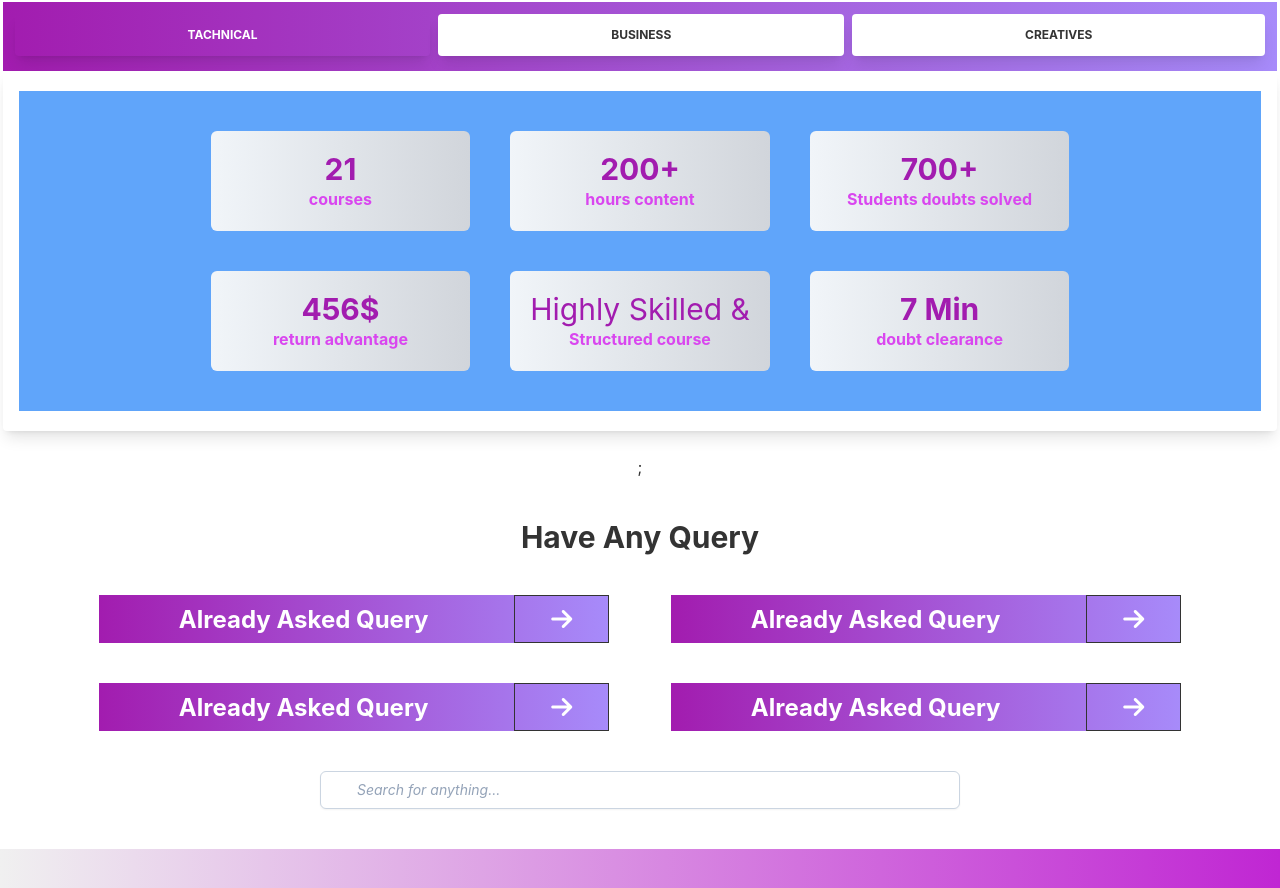
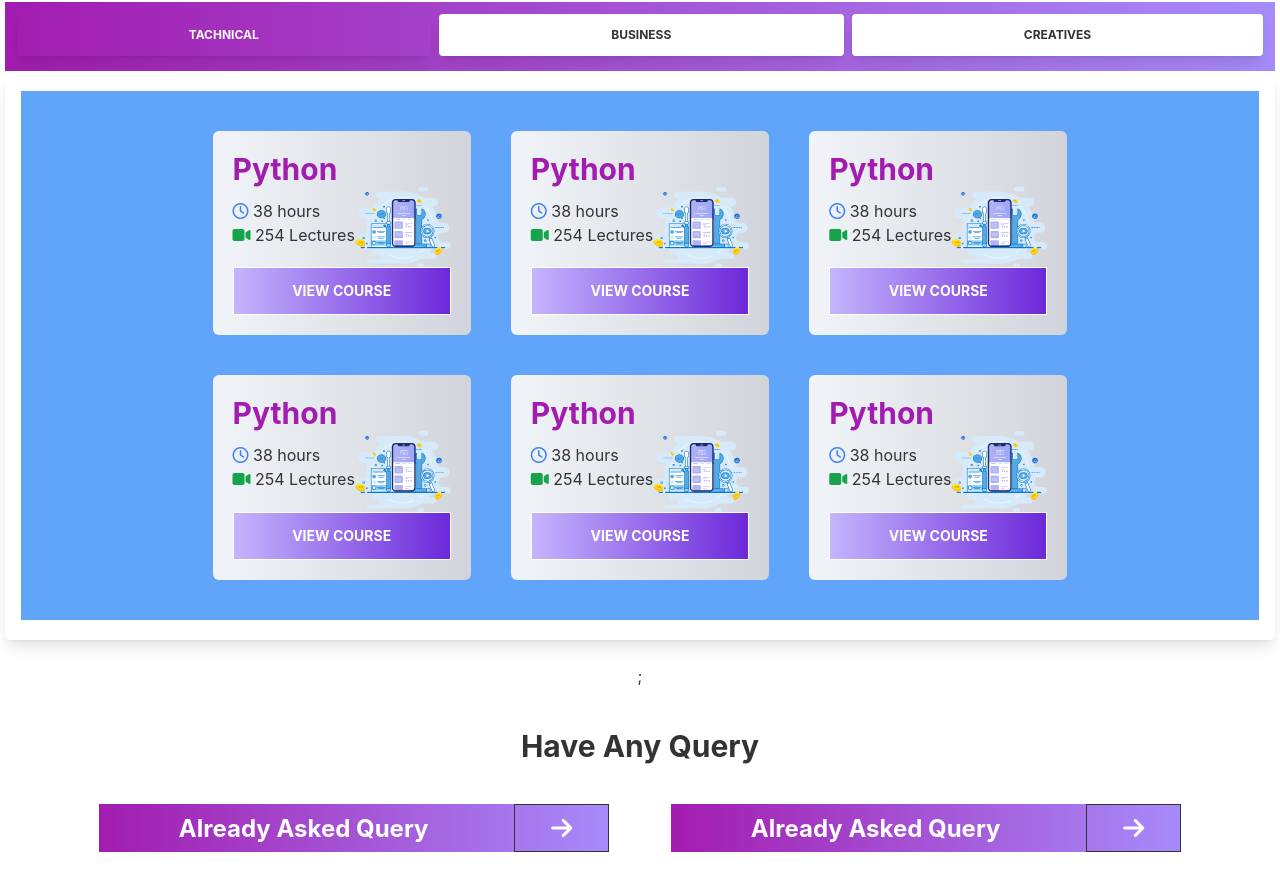
Before and after one commit to rashelmahomud/tuteDude-webSite, a React (Create React App) app: page / in a window 1280 px wide. Shown: the part 2930-3818 px from the top of the page. Built offline with nearby package versions, Linux system fonts and the light colour scheme.

Commit message:
added new catagory

```diff
--- a/src/Components/Cetagory/Tachnical.js
+++ b/src/Components/Cetagory/Tachnical.js
@@ -1,35 +1,95 @@
 import React from 'react';
 import CountUp from 'react-countup';
-
+import img from '../../assect/icon/app (1).svg'
 
 const Tachnical = () => {
     return (
         <div className='grid lg:grid-cols-3 md:grid-cols-2 grid-cols-1 lg:gap-10 gap-5 bg-blue-400 lg:px-48 p-10'>
+
             <div className='bg-gradient-to-r from-slate-100 to-gray-300 p-5 rounded-md'>
-            <h1 className='text-3xl font-bold text-fuchsia-700'><CountUp delay={2} end={21} /></h1>
-            <h3 className='text-fuchsia-500 font-bold'>courses</h3>
+                <h1 className='text-3xl font-bold text-fuchsia-700 text-left'>Python</h1>
+               <div className='flex'>
+                <div className='text-left py-3'>
+                    <span><i class="fa-regular fa-clock text-blue-500"></i> 38 hours</span> < br/>
+                    <span><i class="fa-solid fa-video text-green-600"></i> 254 Lectures</span>
                 </div>
-        <div className='bg-gradient-to-r from-slate-100 to-gray-300 p-5 rounded-md'>
-            <h1 className='text-3xl font-bold text-fuchsia-700'><CountUp delay={2} end={200} />+</h1>
-            <h3 className='text-fuchsia-500 font-bold'> hours content</h3>
+                <div className='mx-auto'>
+                    <img className='w-24' src={img} alt='logo' />
                 </div>
-        <div className='bg-gradient-to-r from-slate-100 to-gray-300 p-5 rounded-md'>
-            <h1 className='text-3xl font-bold text-fuchsia-700'><CountUp delay={1} end={700} />+</h1>
-            <h3 className='text-fuchsia-500 font-bold'>Students doubts solved</h3>
+               </div>
+               <button className="btn btn-outline rounded-none lg:mr-5 bg-violet-800 font-bold text-white bg-gradient-to-r from-violet-300 to-violet-700 rounded w-full">View Course</button>
             </div>
 
             <div className='bg-gradient-to-r from-slate-100 to-gray-300 p-5 rounded-md'>
-            <h1 className='text-3xl font-bold text-fuchsia-700'><CountUp delay={1} end={456} />$</h1>
-            <h3 className='text-fuchsia-500 font-bold'>return advantage</h3>
+                <h1 className='text-3xl font-bold text-fuchsia-700 text-left'>Python</h1>
+               <div className='flex'>
+                <div className='text-left py-3'>
+                    <span><i class="fa-regular fa-clock text-blue-500"></i> 38 hours</span> < br/>
+                    <span><i class="fa-solid fa-video text-green-600"></i> 254 Lectures</span>
                 </div>
+                <div className='mx-auto'>
+                    <img className='w-24' src={img} alt='logo' />
+                </div>
+               </div>
+               <button className="btn btn-outline rounded-none lg:mr-5 bg-violet-800 font-bold text-white bg-gradient-to-r from-violet-300 to-violet-700 rounded w-full">View Course</button>
+            </div>
+
             <div className='bg-gradient-to-r from-slate-100 to-gray-300 p-5 rounded-md'>
-            <h1 className='text-3xl text-fuchsia-700'>Highly Skilled &</h1>
-            <h3 className='text-fuchsia-500 font-bold'>Structured course</h3>
+                <h1 className='text-3xl font-bold text-fuchsia-700 text-left'>Python</h1>
+               <div className='flex'>
+                <div className='text-left py-3'>
+                    <span><i class="fa-regular fa-clock text-blue-500"></i> 38 hours</span> < br/>
+                    <span><i class="fa-solid fa-video text-green-600"></i> 254 Lectures</span>
                 </div>
+                <div className='mx-auto'>
+                    <img className='w-24' src={img} alt='logo' />
+                </div>
+               </div>
+               <button className="btn btn-outline rounded-none lg:mr-5 bg-violet-800 font-bold text-white bg-gradient-to-r from-violet-300 to-violet-700 rounded w-full">View Course</button>
+            </div>
+
             <div className='bg-gradient-to-r from-slate-100 to-gray-300 p-5 rounded-md'>
-            <h1 className='text-3xl font-bold text-fuchsia-700'><CountUp delay={2} end={7} /> Min</h1>
-            <h3 className='text-fuchsia-500 font-bold'>doubt clearance</h3>
+                <h1 className='text-3xl font-bold text-fuchsia-700 text-left'>Python</h1>
+               <div className='flex'>
+                <div className='text-left py-3'>
+                    <span><i class="fa-regular fa-clock text-blue-500"></i> 38 hours</span> < br/>
+                    <span><i class="fa-solid fa-video text-green-600"></i> 254 Lectures</span>
                 </div>
+                <div className='mx-auto'>
+                    <img className='w-24' src={img} alt='logo' />
+                </div>
+               </div>
+               <button className="btn btn-outline rounded-none lg:mr-5 bg-violet-800 font-bold text-white bg-gradient-to-r from-violet-300 to-violet-700 rounded w-full">View Course</button>
+            </div>
+
+            <div className='bg-gradient-to-r from-slate-100 to-gray-300 p-5 rounded-md'>
+                <h1 className='text-3xl font-bold text-fuchsia-700 text-left'>Python</h1>
+               <div className='flex'>
+                <div className='text-left py-3'>
+                    <span><i class="fa-regular fa-clock text-blue-500"></i> 38 hours</span> < br/>
+                    <span><i class="fa-solid fa-video text-green-600"></i> 254 Lectures</span>
+                </div>
+                <div className='mx-auto'>
+                    <img className='w-24' src={img} alt='logo' />
+                </div>
+               </div>
+               <button className="btn btn-outline rounded-none lg:mr-5 bg-violet-800 font-bold text-white bg-gradient-to-r from-violet-300 to-violet-700 rounded w-full">View Course</button>
+            </div>
+
+            <div className='bg-gradient-to-r from-slate-100 to-gray-300 p-5 rounded-md'>
+                <h1 className='text-3xl font-bold text-fuchsia-700 text-left'>Python</h1>
+               <div className='flex'>
+                <div className='text-left py-3'>
+                    <span><i class="fa-regular fa-clock text-blue-500"></i> 38 hours</span> < br/>
+                    <span><i class="fa-solid fa-video text-green-600"></i> 254 Lectures</span>
+                </div>
+                <div className='mx-auto'>
+                    <img className='w-24' src={img} alt='logo' />
+                </div>
+               </div>
+               <button className="btn btn-outline rounded-none lg:mr-5 bg-violet-800 font-bold text-white bg-gradient-to-r from-violet-300 to-violet-700 rounded w-full">View Course</button>
+            </div>
+
 
         </div>
     );
```
Lines whose indentation alone changed are shown as unchanged.
